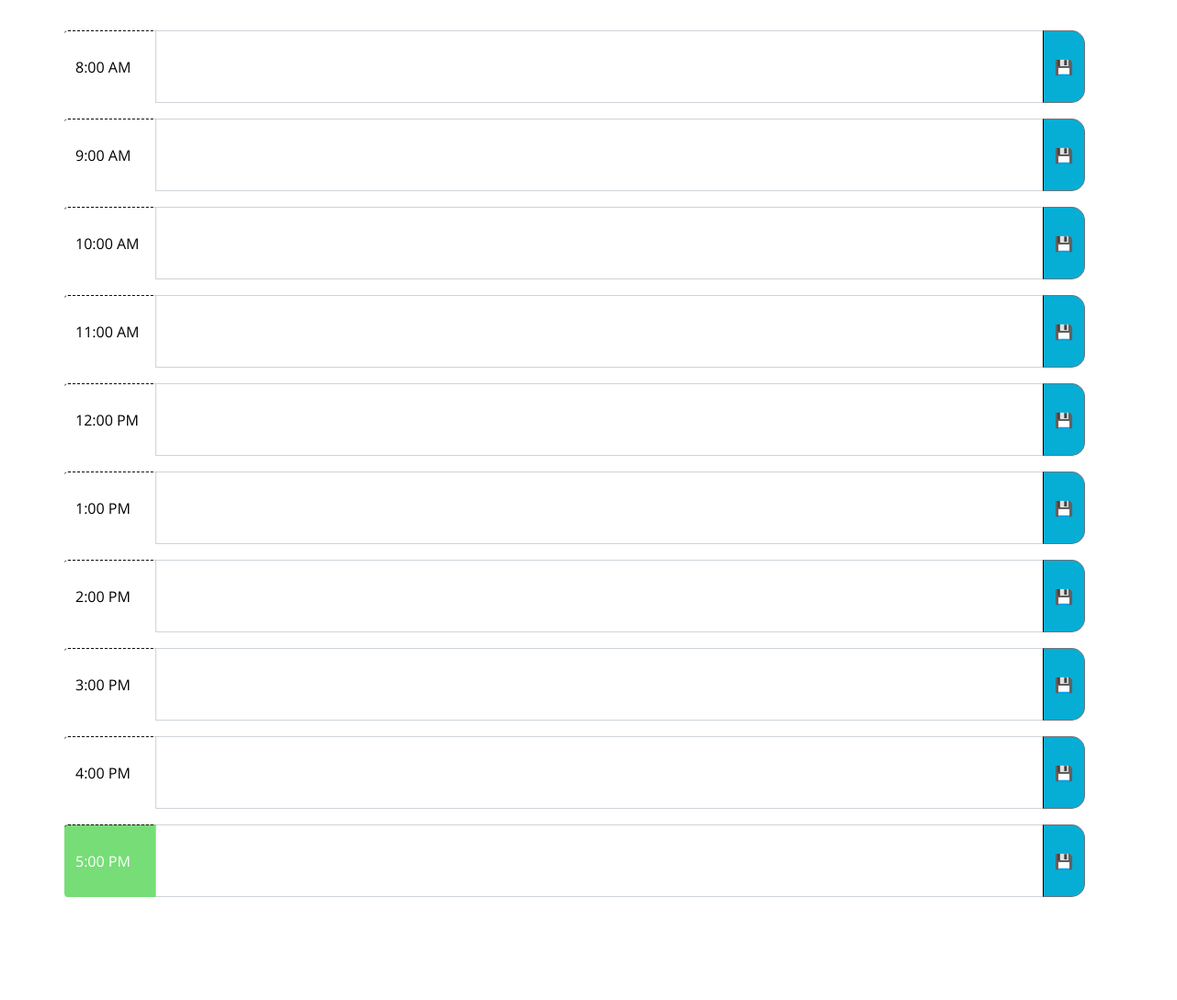
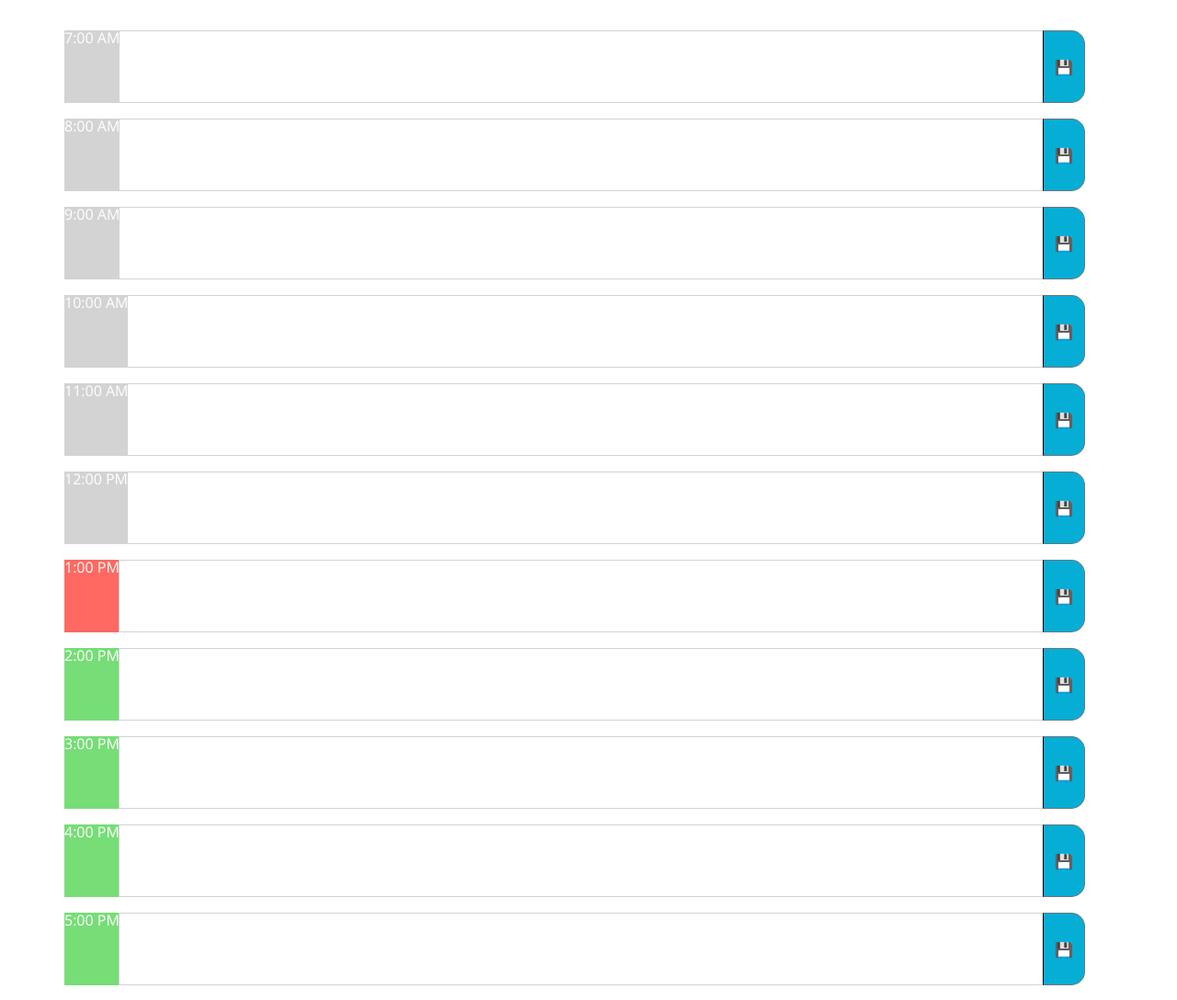
Before and after one commit to shelleymcq/Work-Day-Scheduler, a plain HTML site: page index.html in a window 1280 px wide. Shown: the part 340-1428 px from the top of the page at 92% size. Before the commit the page ends 1332 px from the top, so only its background shows below. Drawn offline with nearby package versions, Linux system fonts and the light colour scheme.

Commit message:
check time and update color background

```diff
--- a/index.html
+++ b/index.html
@@ -33,6 +33,16 @@
     <div class="container">
 
       <!-- Timeblocks go here -->
+      <div class="input-group mb-3 row">
+        <div class="input-group-prepend">
+            <span class="input-group-text hour" id="07">7:00 AM</span>
+          </div>
+          <textarea class="form-control" rows="2" id="input"></textarea>
+        <div class="input-group-append">
+          <button class="btn btn-outline-secondary saveBtn" type="button">&#x1f4be</button>
+        </div>
+      </div>
+
       <div class="input-group mb-3 row">
         <div class="input-group-prepend">
             <span class="input-group-text hour" id="08">8:00 AM</span>
--- a/script.js
+++ b/script.js
@@ -1,13 +1,3 @@
-// .container
-// textarea
-// .row
-// .hour
-// .past
-// .present
-// .future
-// .saveBtn
-
-
 // displays current day and date in the header
 const today = moment().format('dddd, LL');
 $("#currentDay").append(today);
@@ -21,34 +11,29 @@ let clock = function() {
 clock();
 setInterval(clock, 10000);
 
-
+// 'LT' = 8:45 AM format
+// 'kk' = 08 format
 const currentHour = moment().format("kk");
 console.log(currentHour);
 
-const get08 = $(".hour")[0].id;
-const get09 = $(".hour")[1].id;
-const get10 = $(".hour")[2].id;
-const get11 = $(".hour")[3].id;
-const get12 = $(".hour")[4].id;
-const get13 = $(".hour")[5].id;
-const get14 = $(".hour")[6].id;
-const get15 = $(".hour")[7].id;
-const get16 = $(".hour")[8].id;
-const get17 = $(".hour")[9].id;
+// return an array of all elements with class = hour
+const getHours = document.querySelectorAll('.hour');
+
+if (getHours.length > 0) {
+    for (let i = 0; i < getHours.length; i++) {
+        if (getHours[i].id > currentHour) {
+        getHours[i].className = 'future';
+        } else if (getHours[i].id === currentHour) {
+            getHours[i].className = 'present';
+        } else {
+            getHours[i].className = 'past';
+        }
+    }
+}
 
 
 
-$(document).ready(function() {
-    if (get17 === currentHour) {
-        $('.hour#17').addClass('present');
-    } else if (get16 < currentHour) {
-        $('.hour#17').addClass('past');
-    } else {
-        $('.hour#17').addClass('future');
-    }
-});
 
-// need to work on the loop
 
 
 
```
Also changed, not shown: style.css (line endings or trailing spaces).
